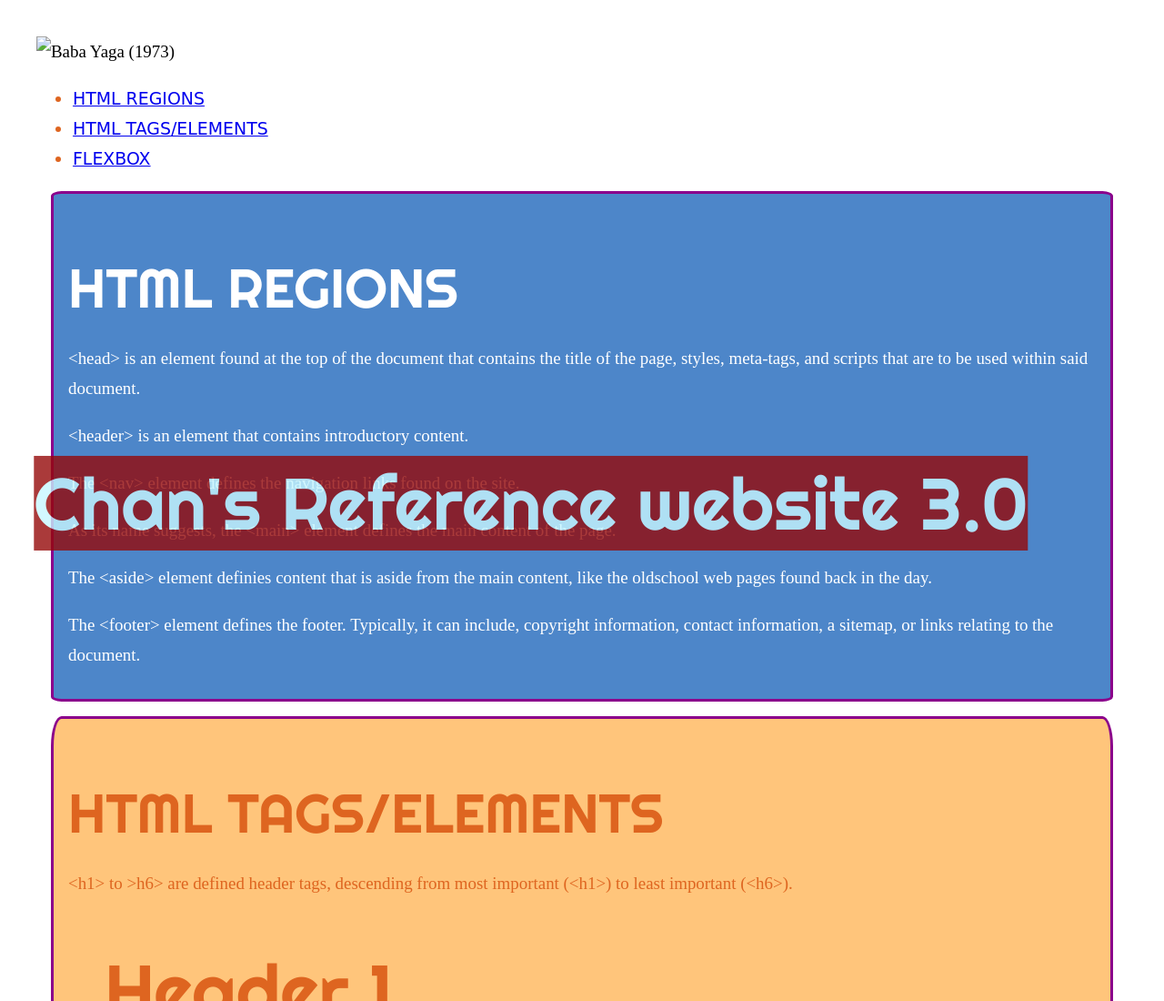
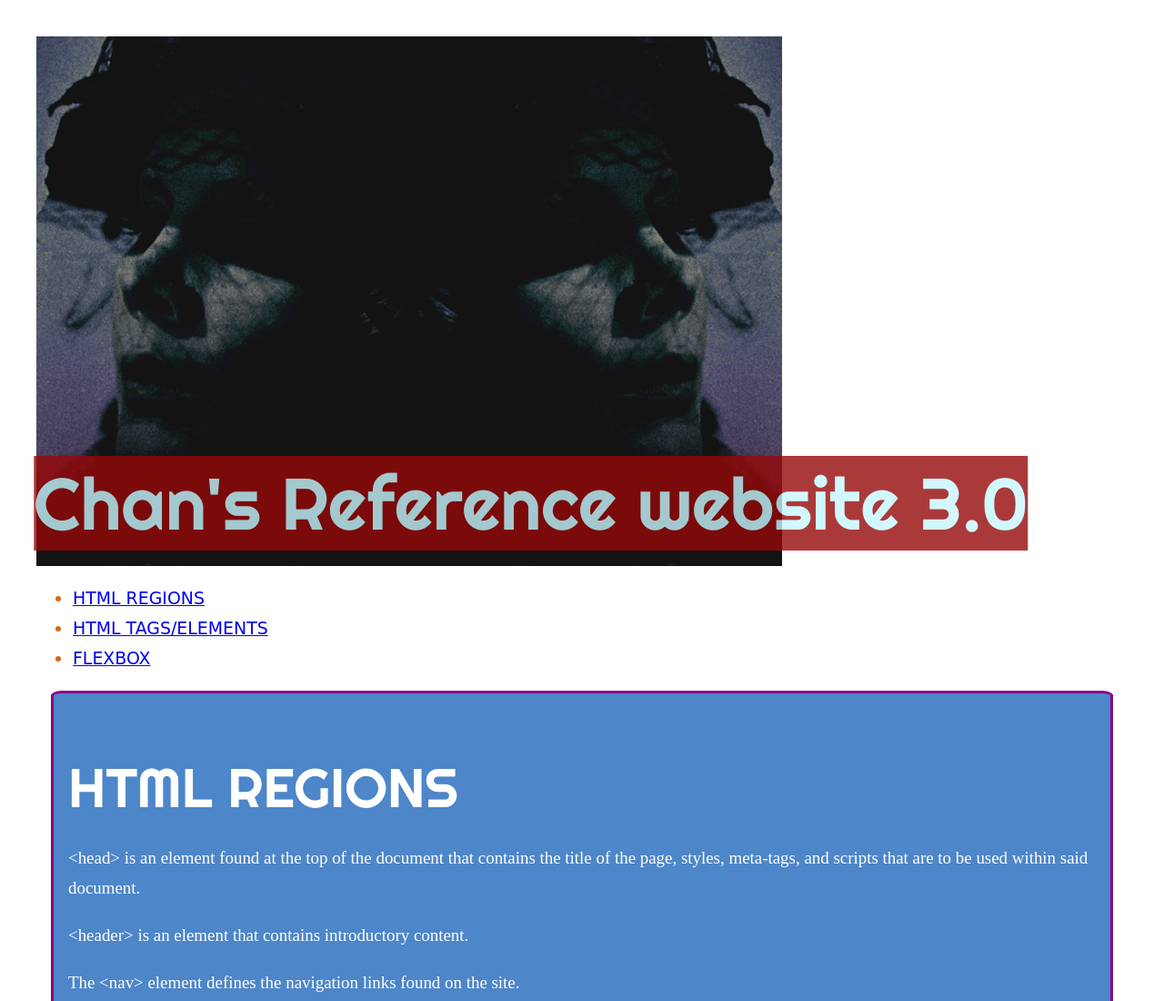
Before and after one commit to git-it-chan/reference-website, a plain HTML site: page index.html in a window 1280 px wide. Shown: the top 1100 px of the page at 91% size. Drawn offline with nearby package versions, Linux system fonts and the light colour scheme; the site is published under a folder, as on GitHub Pages, so addresses that start at the root find nothing; a web font is replaced by a local one.

Commit message:
Fix image directory format

```diff
--- a/index.html
+++ b/index.html
@@ -8,7 +8,7 @@
     <header>
         <section class="header-container">
             <div class="hero-banner">
-                <img src="/img/babafb.png" alt="Baba Yaga (1973)"/>
+                <img src="img/babafb.png" alt="Baba Yaga (1973)"/>
 
                 <div class= "banner-text">
                         <h1 id = "title-header">Chan's Reference website 3.0</h1>
```
